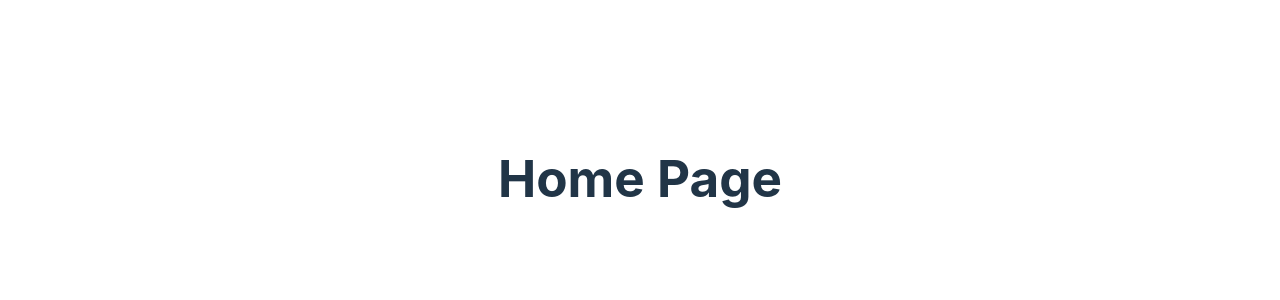
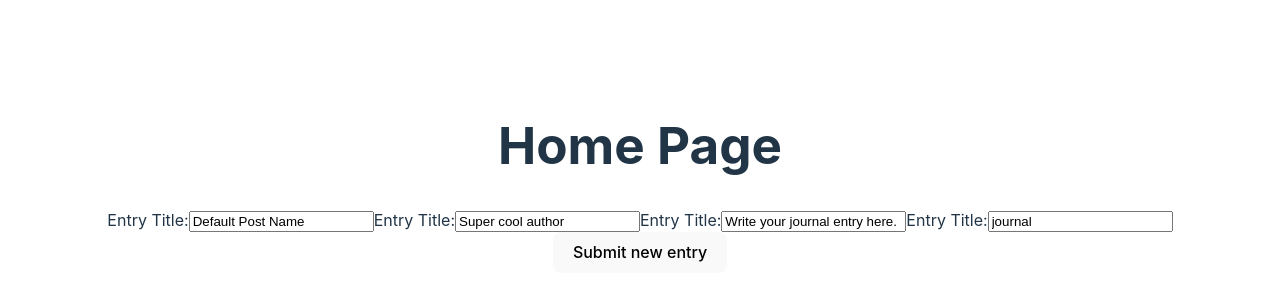
Before and after one commit to wadevenz/feb24-t3w7-journal-app, a React (Vite) app: page / in a window 1280 px wide. Shown: the part 222-522 px from the top of the page. Built offline with nearby package versions, Linux system fonts and the light colour scheme.

Commit message:
feat: journal entry form works

```diff
--- /dev/null
+++ b/src/components/EntryForm.jsx
@@ -0,0 +1,92 @@
+
+import { useState } from "react";
+import { useJournalEntriesData, useJournalEntriesSetter } from "../contexts/EntriesContext";
+
+/*
+
+
+<HomePage>
+    <EntryForm />
+    <LatestPosts limit={5} />
+</HomePage>
+
+<JounralEntryContainer>
+    // Toggle between <EntryForm /> and <ViewForm />
+    <EntryForm entryId={10320432134} /> // entryId will be prop
+</JournalEntryContainer>
+
+
+
+*/
+
+export default function EntryForm({entryId}){
+    let journalEntriesData = useJournalEntriesData();
+    let setJournalEntries = useJournalEntriesSetter();
+
+    let [localId, setLocalId] = useState(entryId ? entryId.toString() : crypto.randomUUID());
+    let [localType, setLocalType] = useState("journal");
+    let [localName, setLocalName] = useState("Default Post Name");
+    let [localContent, setLocalContent] = useState("Write your journal entry here.");
+    let [localAuthor, setLocalAuthor] = useState("Super cool author");
+    let [localLastEdited, setLocalLastEdited] = useState(Date.now());
+
+
+    const handleSubmission = () => {
+        setJournalEntries(currentJournalEntries => {
+            let newEntry = {
+                lastEdited: Date.now(),
+                author: localAuthor,
+                content: localContent,
+                name: localName,
+                type: localType,
+                id: localId
+            }
+
+            // let someNewArray = currentJournalEntries;
+            // someNewArray.push(newEntry);
+            // return someNewArray;
+
+            return [...currentJournalEntries, newEntry];
+        });
+    }
+
+    return(
+        <>
+            <label htmlFor="localName">Entry Title:</label>
+            <input
+            type="text"
+            name="localName"
+            value={localName}
+            onChange={(event) => setLocalName(event.target.value)}
+            />
+
+            <label htmlFor="localAuthor">Entry Title:</label>
+            <input
+            type="text"
+            name="localAuthor"
+            value={localAuthor}
+            onChange={(event) => setLocalAuthor(event.target.value)}
+            />
+
+            <label htmlFor="localContent">Entry Title:</label>
+            <input
+            type="text"
+            name="localContent"
+            value={localContent}
+            onChange={(event) => setLocalContent(event.target.value)}
+            />
+
+            <label htmlFor="localType">Entry Title:</label>
+            <input
+            type="text"
+            name="localType"
+            value={localType}
+            onChange={(event) => setLocalType(event.target.value)}
+            />
+
+            <button onClick={handleSubmission}>
+                Submit new entry
+            </button>
+        </>
+    )
+}
--- a/src/contexts/EntriesContext.jsx
+++ b/src/contexts/EntriesContext.jsx
@@ -1,4 +1,4 @@
-import { createContext, useState, useContext } from "react";
+import { createContext, useState, useContext, useEffect } from "react";
 
 
 // Create the context
@@ -31,6 +31,10 @@
 export default function JournalEntriesProvider(props){
     let [journalEntries, setJournalEntries] = useState([]);
 
+    useEffect(() => {
+        console.log(journalEntries);
+    }, [journalEntries]);
+
     return(
         <JournalEntriesDataContext.Provider value={journalEntries}>
             <JournalEntriesSetterContext.Provider value={setJournalEntries}>
--- a/src/pages/HomePage.jsx
+++ b/src/pages/HomePage.jsx
@@ -1,9 +1,11 @@
+import EntryForm from "../components/EntryForm";
 
 
 export default function HomePage(){
     return(
         <>
             <h1>Home Page</h1>
+            <EntryForm />
         </>
     );
 }
```
